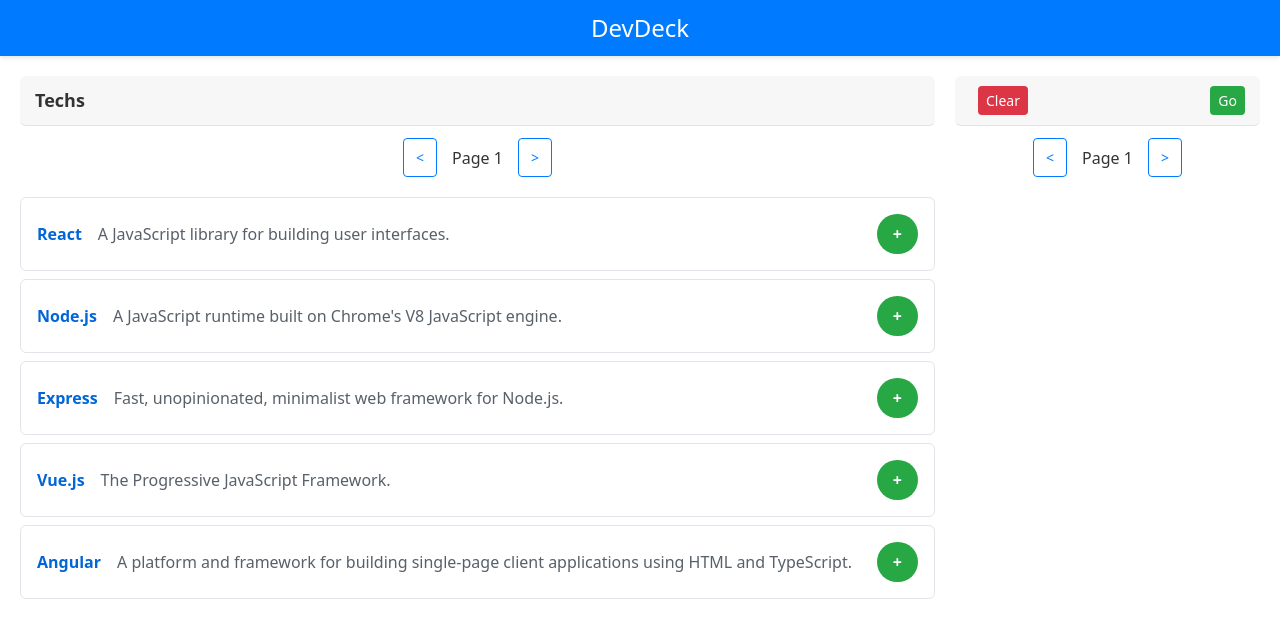
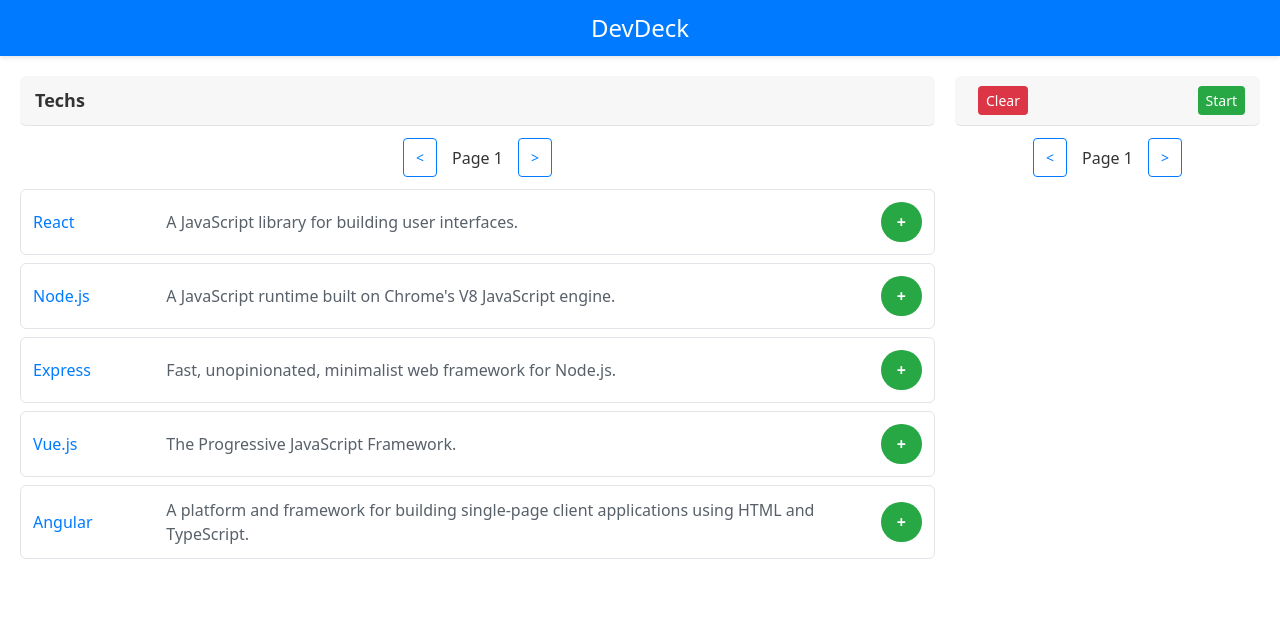
Before and after one commit to Daniel777y/DevDeck, a React (Vite) app: page / in a window 1280 px wide. Shown: the top 638 px of the page. Built offline with nearby package versions, Linux system fonts and the light colour scheme.

Commit message:
list style

```diff
--- a/src/components/SelectedTechList.jsx
+++ b/src/components/SelectedTechList.jsx
@@ -6,7 +6,7 @@
 import "../styles/list.css";
 import "../styles/pagination.css";
 
-const SelectedTechList = ({ selectedTechs, onDeleteTech }) => {
+const SelectedTechList = ({ selectedTechs, onDeleteTech, onClear }) => {
   const perPage = 5;
   const [curPage, setCurPage] = useState(0);
   const onNextPage = () => {
@@ -31,8 +31,8 @@
   return (
     <div className="list-container selected-tech-list">
       <div className="list-header">
-        <button className="selected-tech-list-btn clear-btn">Clear</button>
-        <button className="selected-tech-list-btn go-btn">Go</button>
+        <button className="selected-tech-list-btn clear-btn" onClick={onClear}>Clear</button>
+        <button className="selected-tech-list-btn go-btn">Start</button>
       </div>
       <div className="pagination">
         <button className="pagination-btn" onClick={onPrevPage}>&lt;</button>
@@ -51,6 +51,7 @@
 SelectedTechList.propTypes = {
   selectedTechs: PropTypes.array.isRequired,
   onDeleteTech: PropTypes.func.isRequired,
+  onClear: PropTypes.func.isRequired,
 };
 
 export default SelectedTechList;
--- a/src/pages/IndexPage.jsx
+++ b/src/pages/IndexPage.jsx
@@ -19,8 +19,17 @@
     setSelectedTechs(selectedTechs => [...selectedTechs, e]);
   };
   const onDeleteTech = (e) => {
-    //console.log("Delete tech", e);
     setSelectedTechs(selectedTechs => selectedTechs.filter(item => e.name !== item.name));
+  };
+  const onClear = () => {
+    if (selectedTechs.length === 0) {
+      alert('You did not select anything.');
+      return;
+    }
+    if (!confirm('Are you sure to clear all selected items?')) {
+      return;
+    }
+    setSelectedTechs([]);
   };
   return (
     <div>
@@ -33,6 +42,7 @@
         <SelectedTechList
           selectedTechs={selectedTechs}
           onDeleteTech={onDeleteTech}
+          onClear={onClear}
         />
       </div>
     </div>
--- a/src/styles/list.css
+++ b/src/styles/list.css
@@ -92,6 +92,7 @@
   background-color: #218838;
 }
 
+/*
 .tech-item {
   background-color: #fff;
   border: 1px solid #e1e4e8;
@@ -104,20 +105,43 @@
   transition: box-shadow 0.2s ease;
 }
 
+.tech-item {
+  display: flex;
+  align-items: center;
+  padding: 12px;
+  border: 1px solid #e1e4e8;
+  border-radius: 6px;
+  margin-bottom: 8px;
+  background-color: #fff;
+}
+*/
+
+.tech-item {
+  display: flex;
+  align-items: center;
+  padding: 12px;
+  border: 1px solid #e1e4e8;
+  border-radius: 6px;
+  margin-bottom: 8px;
+  background-color: #fff;
+  transition: box-shadow 0.2s ease;
+}
+
 .tech-item:hover {
   box-shadow: 0 2px 4px rgba(0, 0, 0, 0.05);
 }
 
 .tech-item-a {
-  color: #0366d6;
-  font-weight: 600;
+  color: #007bff;
   text-decoration: none;
-  margin-right: 16px;
+  white-space: wrap;
+  min-width: 15%;
 }
 
 .tech-item-description {
   color: #586069;
   flex-grow: 1;
+  margin-right: 5px;
 }
 
 .tech-item-btn {
@@ -139,7 +163,7 @@
   border: 1px solid #e1e4e8;
   border-radius: 6px;
   padding: 12px;
-  margin: 8px 0;
+  margin-bottom: 8px;
   display: flex;
   align-items: center;
   justify-content: space-between;
```
